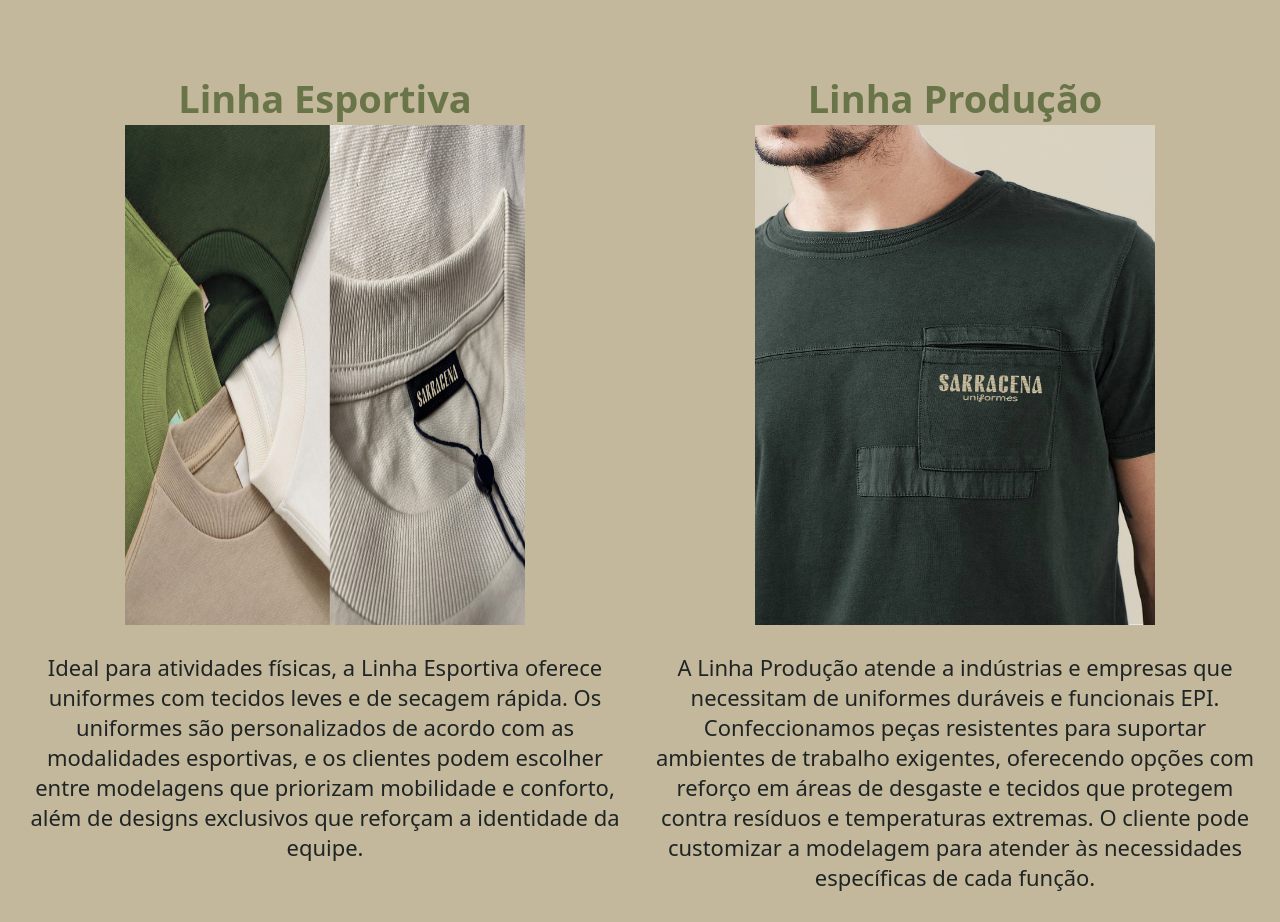
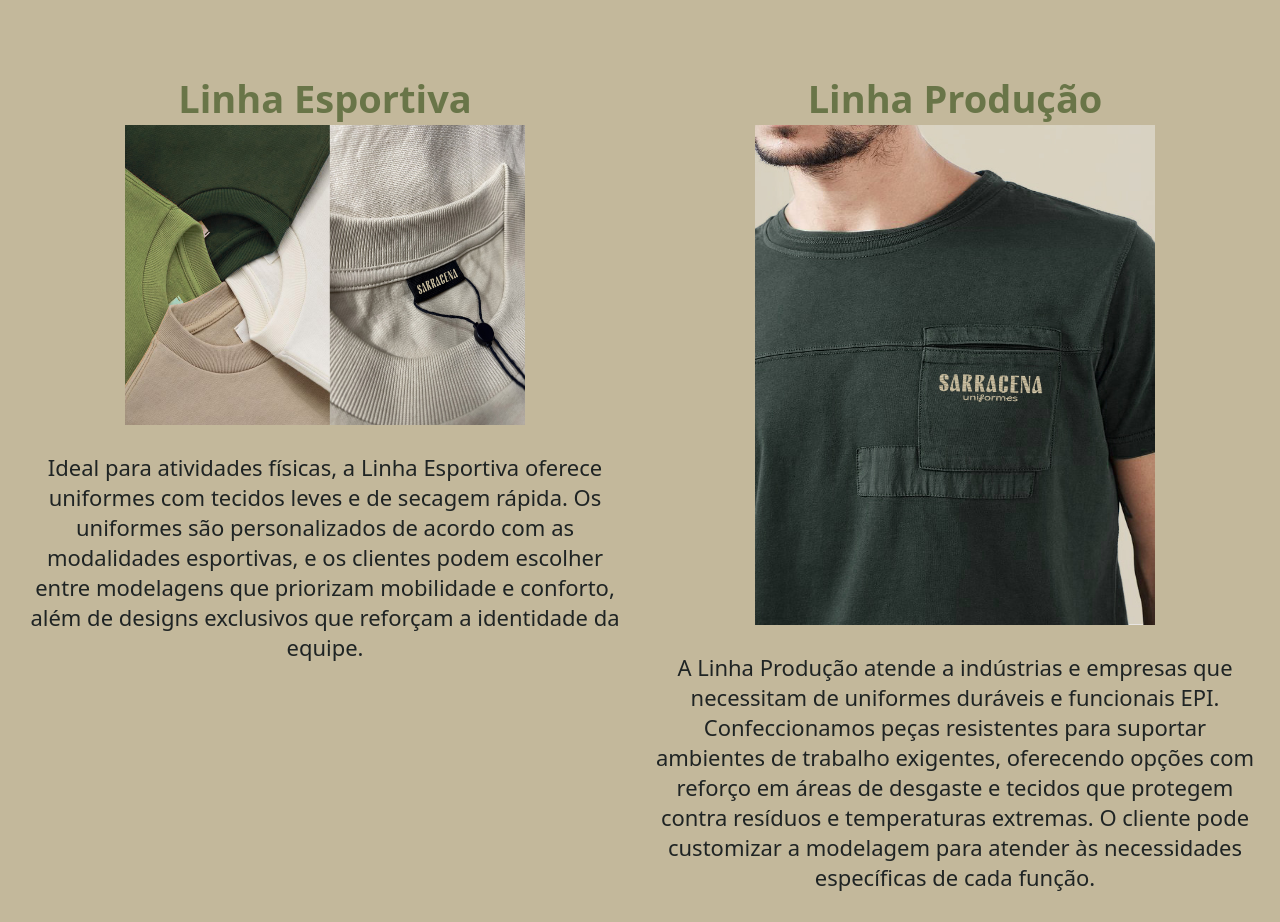
Before and after one commit to Hakeera/sarracena, a Next.js app: page /produtos in a window 1280 px wide. Shown: the part 1680-2602 px from the top of the page. Built offline with nearby package versions, Linux system fonts and the light colour scheme.

Commit message:
Pequeno ajuste em imagem

```diff
--- a/pages/produtos.js
+++ b/pages/produtos.js
@@ -53,7 +53,7 @@ export default function Produtos() {
 
                 <div className="produto">
                     <h2>Linha Esportiva</h2>
-                    <Image src="/midias/geral.png" alt="Uniformes Esportivos" width={400} height={500} />
+                    <Image src="/midias/geral.png" alt="Uniformes Esportivos" width={400} height={300} />
                     <p>
                         Ideal para atividades físicas, a Linha Esportiva oferece uniformes com tecidos leves e de secagem rápida.
                         Os uniformes são personalizados de acordo com as modalidades esportivas, e os clientes podem escolher entre
```
